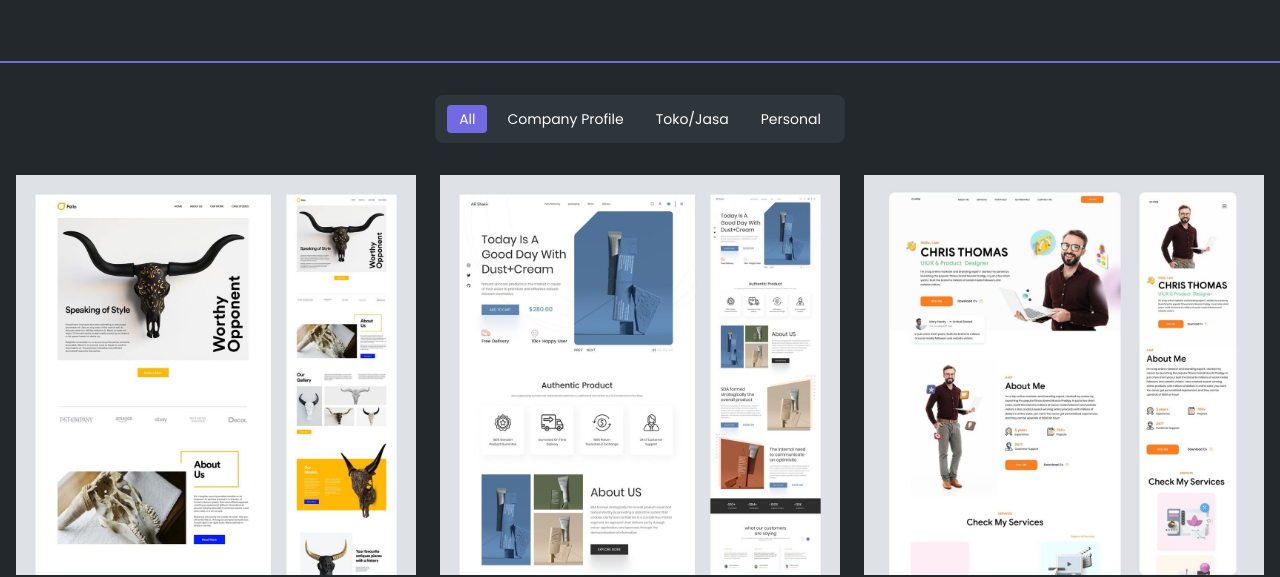
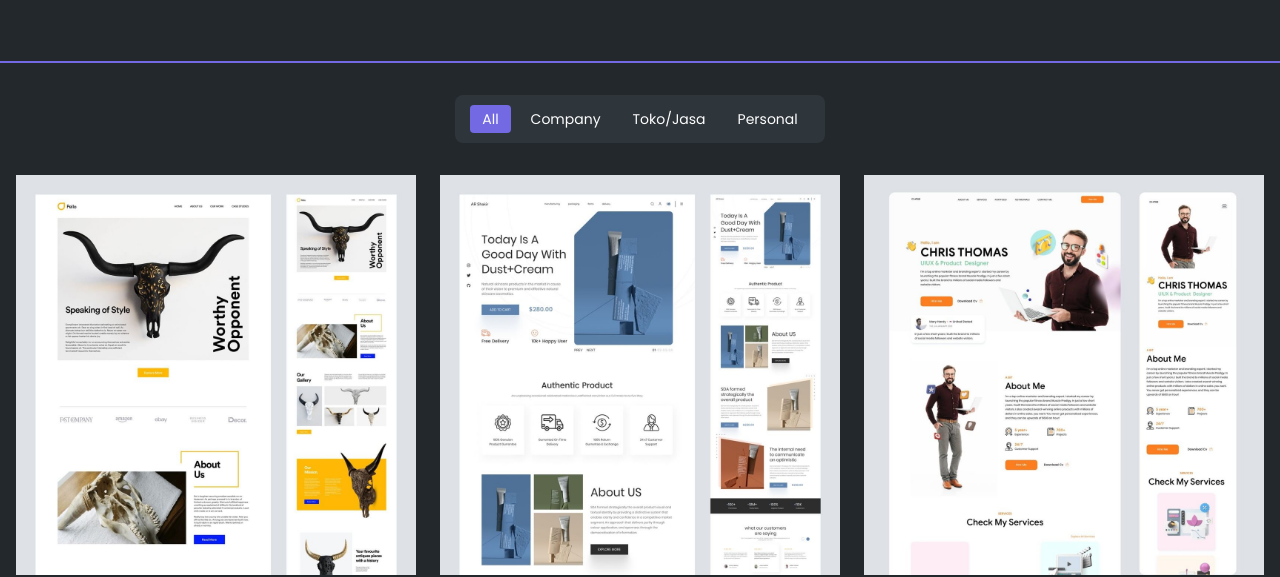
Before and after one commit to rdynxyz/eunoia, a website: page portfolio.html in a window 1280 px wide. Shown: the part 239-816 px from the top of the page. Drawn offline with nearby package versions, Linux system fonts and the light colour scheme; a web font is replaced by a local one.

Commit message:
filter objects

```diff
--- a/portfolio.html
+++ b/portfolio.html
@@ -95,9 +95,9 @@
         </div>
         <!-- PF -->
         <div class="container mx-auto py-8 px-4">
-            <div class="w-[410px] h-12 rounded-lg bg-fourth mx-auto mb-8 text-primary flex items-center justify-center py-2  gap-2">
+            <div class="w-[370px] h-12 rounded-lg bg-fourth mx-auto mb-8 text-primary flex items-center justify-center py-2  gap-2">
                 <a id="all-btn" class="bg-third py-1 px-3 rounded cursor-pointer btn" >All</a>
-                <a id="company-btn" class="bg-thir py-1 px-3 rounded cursor-pointer btn">Company Profile</a>
+                <a id="company-btn" class="bg-thir py-1 px-3 rounded cursor-pointer btn">Company</a>
                 <a id="toko-btn" class="bg-thir py-1 px-3 rounded cursor-pointer btn" >Toko/Jasa</a>
                 <a id="personal-btn" class="bg-thir py-1 px-3 rounded cursor-pointer btn">Personal</a>
             </div>
```
Also changed, not shown: dist/output.css.
